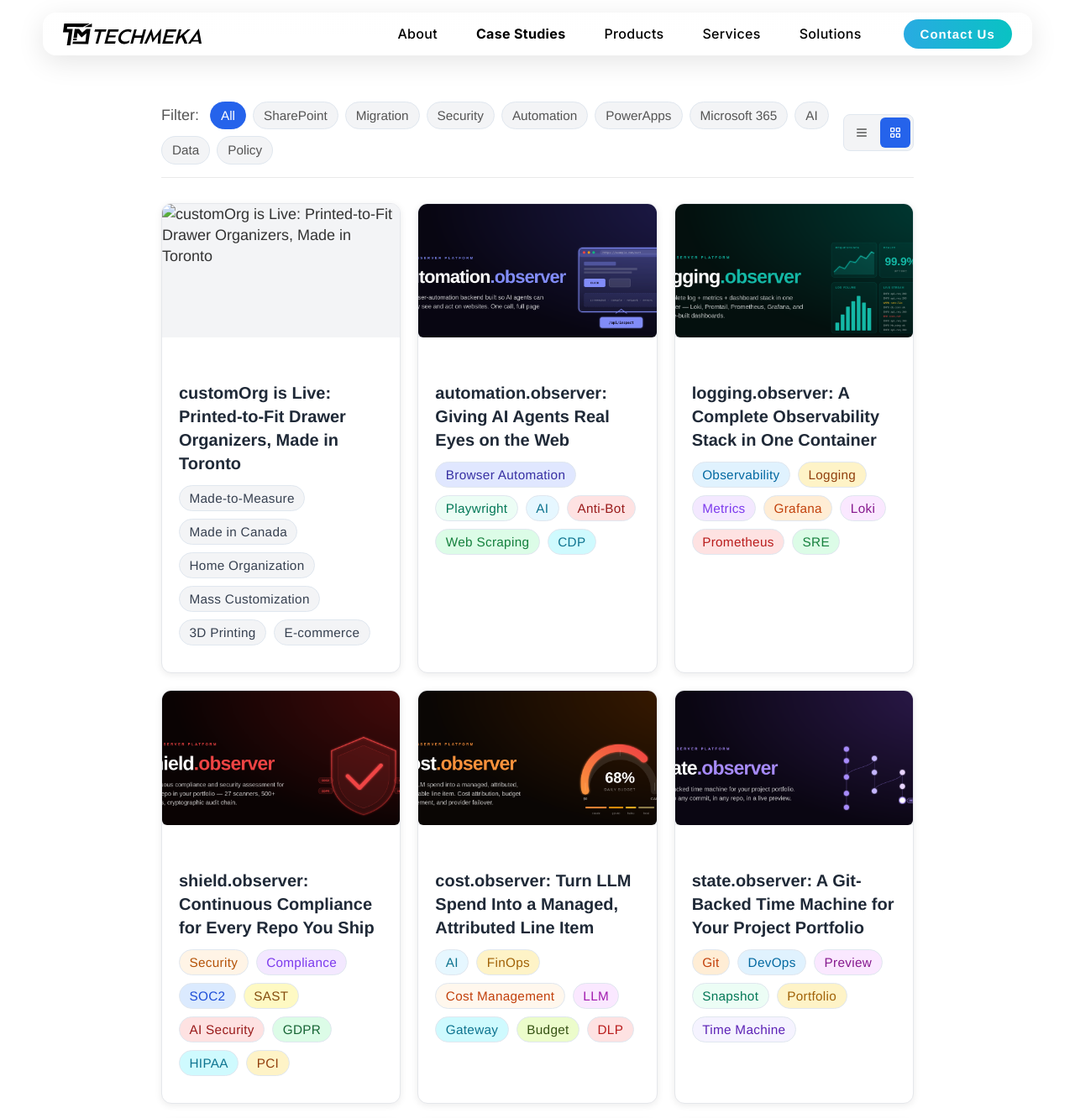
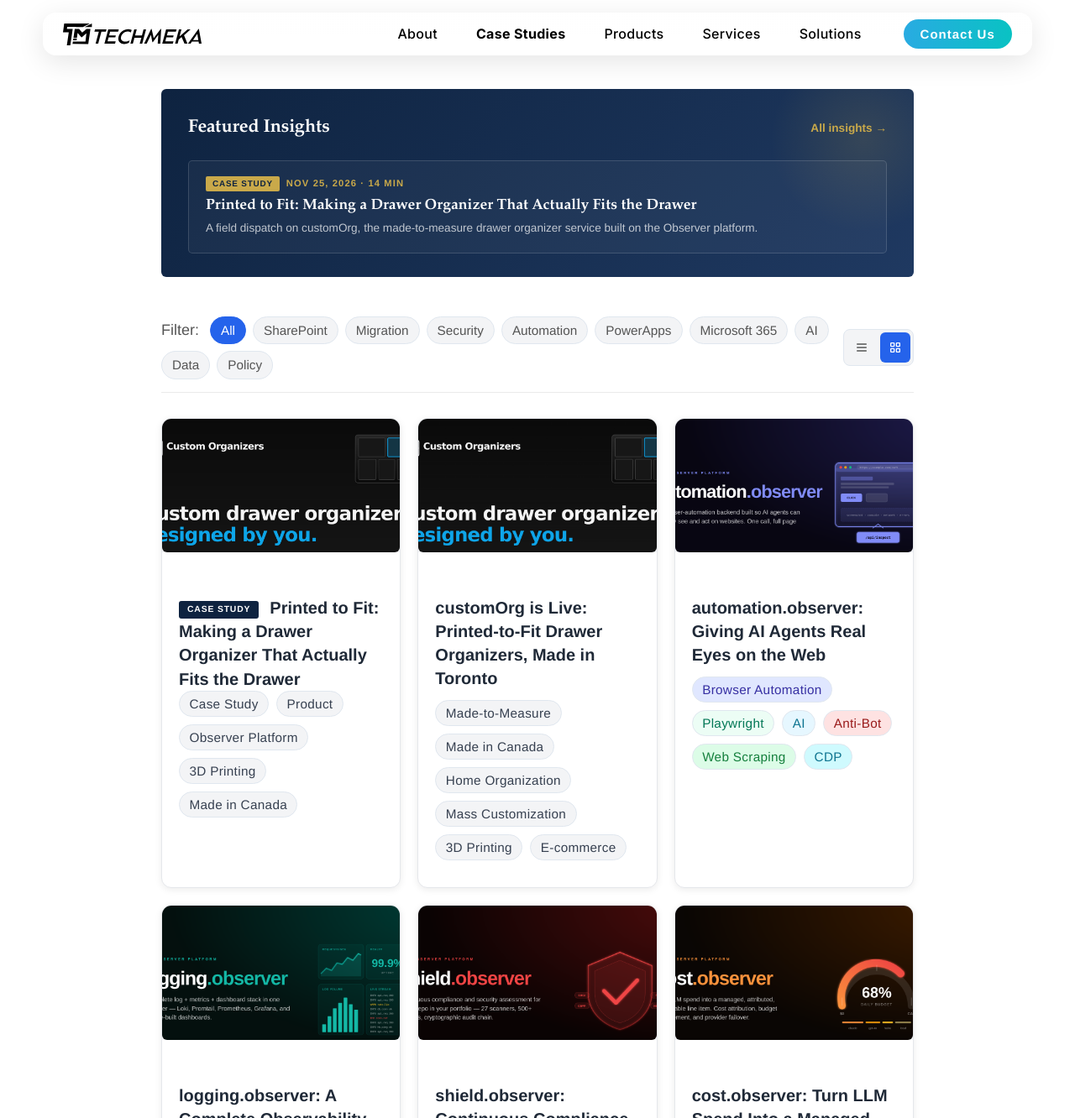
Before and after one commit to Techmeka/blog, a Jekyll site: the page built from docs/index.html, in a window 1280 px wide and 1400 px high, cut to the strip 0-1332 px from the top of the window. Shown: the whole strip at 84% size. Built offline with Jekyll 4.4.1, drawn with Linux system fonts in a browser that asks for light colours.

Commit message:
[IP-9813] Phase D: re-publish customOrg whitepaper + fix blog teaser broken image
Two fixes bundled:

1. Blog teaser (/From-Millimetres-To-Mailbox-CustomOrg/) was showing a broken
   hero image. Root cause: adaptive-images.js (fast-connection path) rewrites
   `/blog/images/<file>` → `/blog/images/original/<file>`. The hero PNG only
   existed at `docs/images/customorg-hero.png` and `/optimized/<file>`, not
   under `/original/`. Added `docs/images/original/customorg-hero.png` so the
   HQ swap finds the file (slow-connection path already worked).

2. Whitepaper /whitepapers/customorg-from-millimetres-to-mailbox.html was
   unpublished in Phase A (IP-9813) during the rewrite. The URL stayed live
   but the /whitepapers/ listing hid it. Re-added the YAML entry so the card
   renders again, with a fresh `customorg-card.jpg` (1280×720, cropped from
   the hero) in `/assets/images/whitepaper-cards/`. Type: Case Study.

```diff
--- a/docs/_data/whitepapers.yml
+++ b/docs/_data/whitepapers.yml
@@ -56,3 +56,21 @@
   tags: [Data, Policy, Canada, Retail, Manufacturing]
   featured: true
   reading_time: "8 min"
+
+- slug: "customorg-from-millimetres-to-mailbox"
+  type: "Case Study"
+  title: "Printed to Fit: Making a Drawer Organizer That Actually Fits the Drawer"
+  subtitle: "A field dispatch on customOrg, the made-to-measure drawer organizer service built on the Observer platform."
+  date: 2026-11-25
+  description: >-
+    customOrg is live and shipping. Punch your drawer's dimensions into a
+    browser, drag compartments onto a grid, watch the price land live, and
+    the organizer prints as one piece in Toronto. This is the build story:
+    how a browser editor, a pricing engine, a shipping integration, and a
+    print floor came together in a few months on the Observer platform —
+    one VPS, one container, every change gated.
+  image: /blog/assets/images/whitepaper-cards/customorg-card.jpg
+  thumbnail: /blog/images/optimized/logoTechMekaBlack.png
+  tags: [Case Study, Product, Observer Platform, 3D Printing, Made in Canada]
+  featured: true
+  reading_time: "14 min"
```
Also changed, not shown: docs/assets/images/whitepaper-cards/customorg-card.jpg (added), docs/images/original/customorg-hero.png (added).
